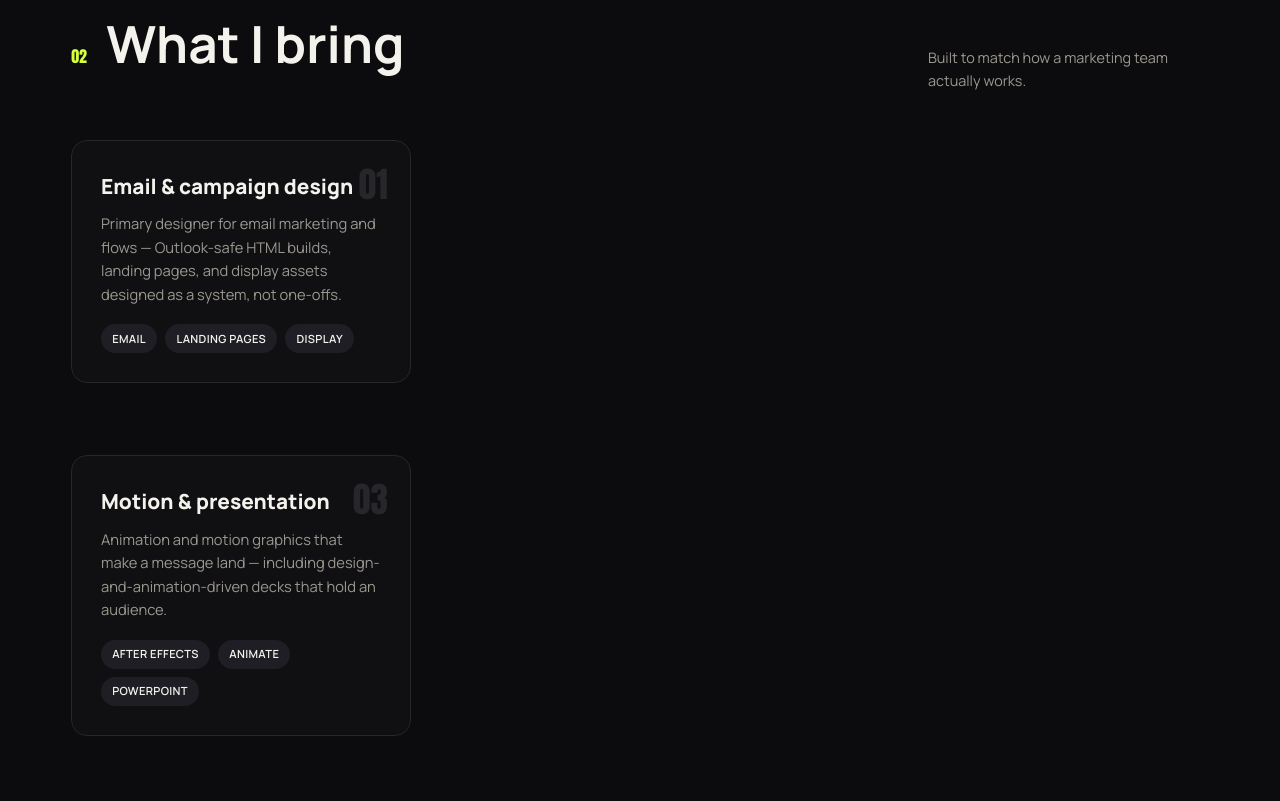
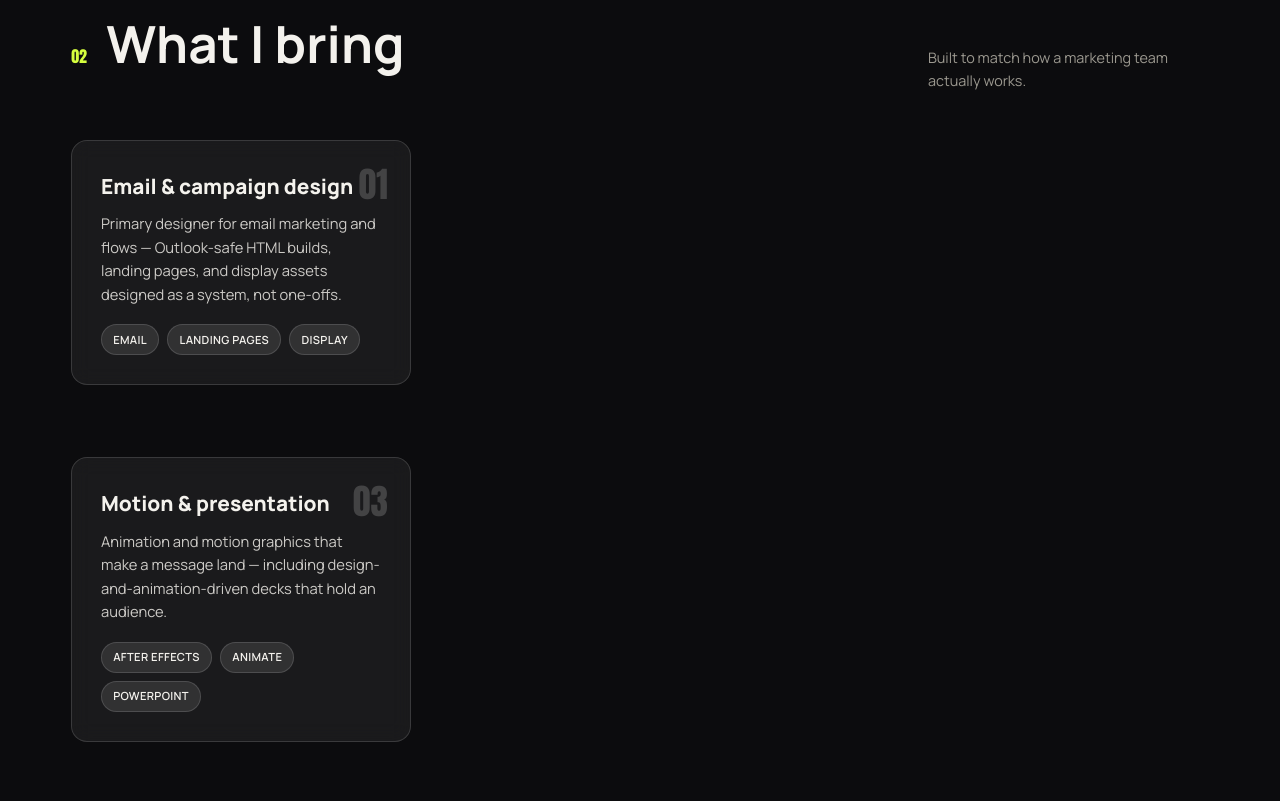
Before and after one commit to pixelhead/resume, a plain HTML site: page portfolio-bold_v5.html in a window 1280 px wide. Shown: the part 2159-2960 px from the top of the page. Drawn offline with Linux system fonts and the light colour scheme; files whose address does not match are found by name.

Commit message:
Add files via upload

```diff
--- a/portfolio-bold_v5.html
+++ b/portfolio-bold_v5.html
@@ -45,27 +45,26 @@ img{max-width:100%;display:block}
   linear-gradient(180deg,rgba(12,12,14,.7) 0%,rgba(12,12,14,.3) 26%,rgba(12,12,14,.34) 62%,rgba(12,12,14,.8) 100%)}
 /* the scrub-ride region: sections placed over the stage get transparent bg */
 .over-scrub{position:relative;z-index:2;background:transparent}
-.over-scrub .stats{background:rgba(20,20,24,.55);backdrop-filter:blur(6px)}
-.over-scrub .stat{background:rgba(12,12,14,.62)}
-.over-scrub .cap{background:rgba(20,20,24,.6);backdrop-filter:blur(8px)}
 /* solid floor: sections from Selected Work down sit on real bg above the stage */
 .on-floor{position:relative;z-index:3;background:var(--bg)}
 
 /* scattered card layout over the scrub — cards alternate sides + stagger down */
 .scatter{position:relative}
-.scatter .card{width:min(340px,84vw);background:rgba(20,20,24,.6);backdrop-filter:blur(8px);
-  border:1px solid var(--line);border-radius:16px;padding:1.8rem}
+/* glass panel language (matches scrub demo) */
+.scatter .card{width:min(340px,84vw);
+  background:rgba(255,255,255,.06);border:1px solid rgba(255,255,255,.14);
+  backdrop-filter:blur(10px);border-radius:16px;padding:1.8rem}
 .scatter .stat-card{width:min(240px,70vw)}
 .scatter .stat-card .n{font-family:'Anton',sans-serif;font-size:clamp(2.4rem,5vw,3.6rem);line-height:1;color:var(--accent)}
 .scatter .stat-card .l{margin-top:.5rem;font-size:.82rem;color:var(--ink-2);font-weight:600}
 .scatter .cap{position:relative;overflow:hidden}
-.scatter .cap .k{font-family:'Anton',sans-serif;font-size:2.2rem;color:var(--line);position:absolute;top:1rem;right:1.4rem;transition:color .25s}
+.scatter .cap .k{font-family:'Anton',sans-serif;font-size:2.2rem;color:rgba(255,255,255,.18);position:absolute;top:1rem;right:1.4rem;transition:color .25s}
 .scatter .cap:hover .k{color:var(--accent)}
 .scatter .cap h3{font-size:1.3rem;font-weight:800;margin-bottom:.6rem}
-.scatter .cap p{color:var(--ink-2);font-size:.92rem}
+.scatter .cap p{color:rgba(244,242,237,.82);font-size:.92rem}
 .scatter .cap .tools{margin-top:1.1rem;display:flex;flex-wrap:wrap;gap:.5rem}
 .scatter .cap .tools b{font-weight:600;font-size:.7rem;letter-spacing:.03em;text-transform:uppercase;
-  color:var(--ink);background:#1E1E24;padding:.35rem .7rem;border-radius:100px}
+  color:var(--ink);background:rgba(255,255,255,.1);border:1px solid rgba(255,255,255,.14);padding:.35rem .7rem;border-radius:100px}
 .scatter .left{margin-right:auto}
 .scatter .right{margin-left:auto}
 .scatter .row{display:flex;margin-bottom:clamp(3rem,9vh,7rem)}
```
